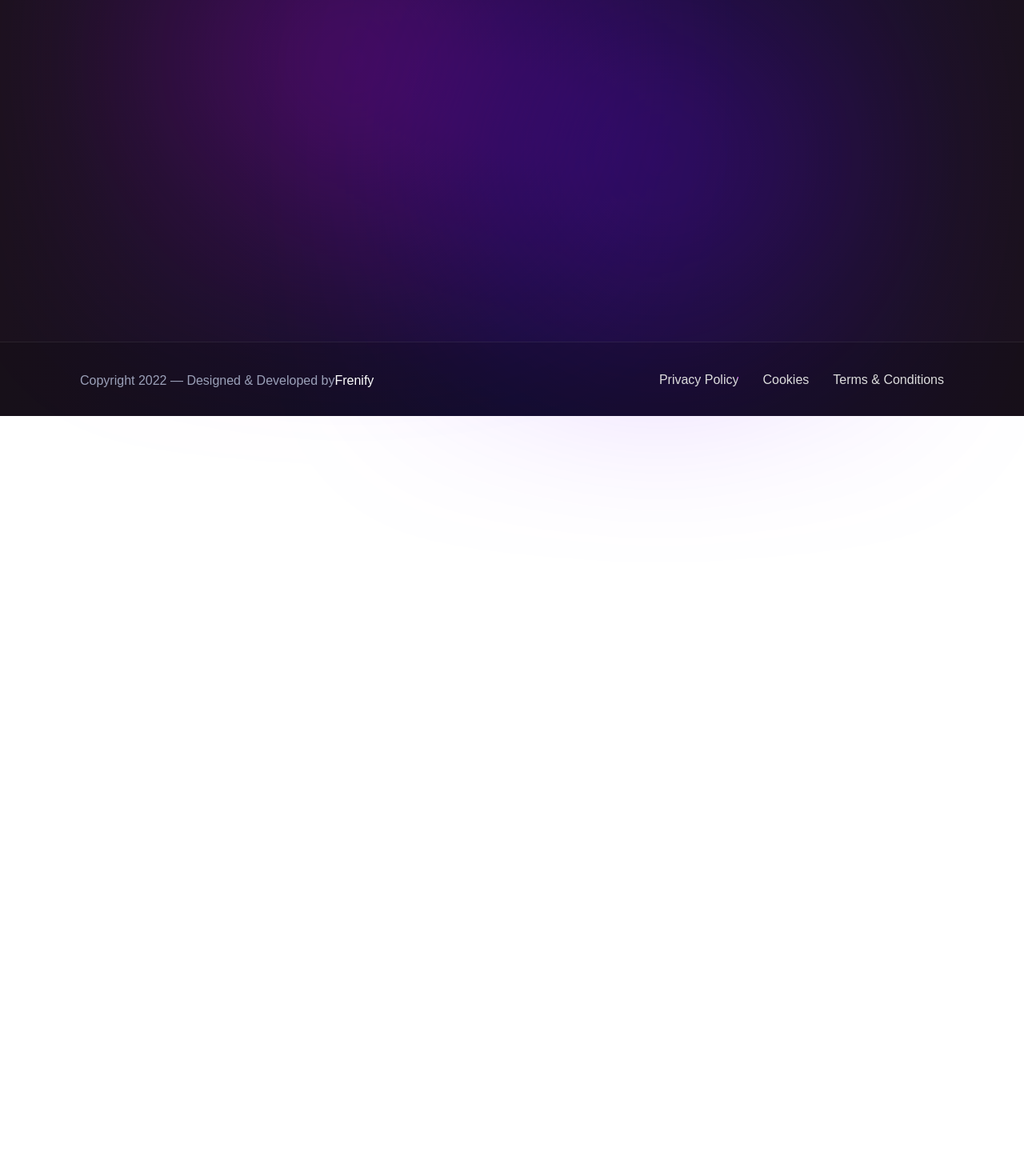
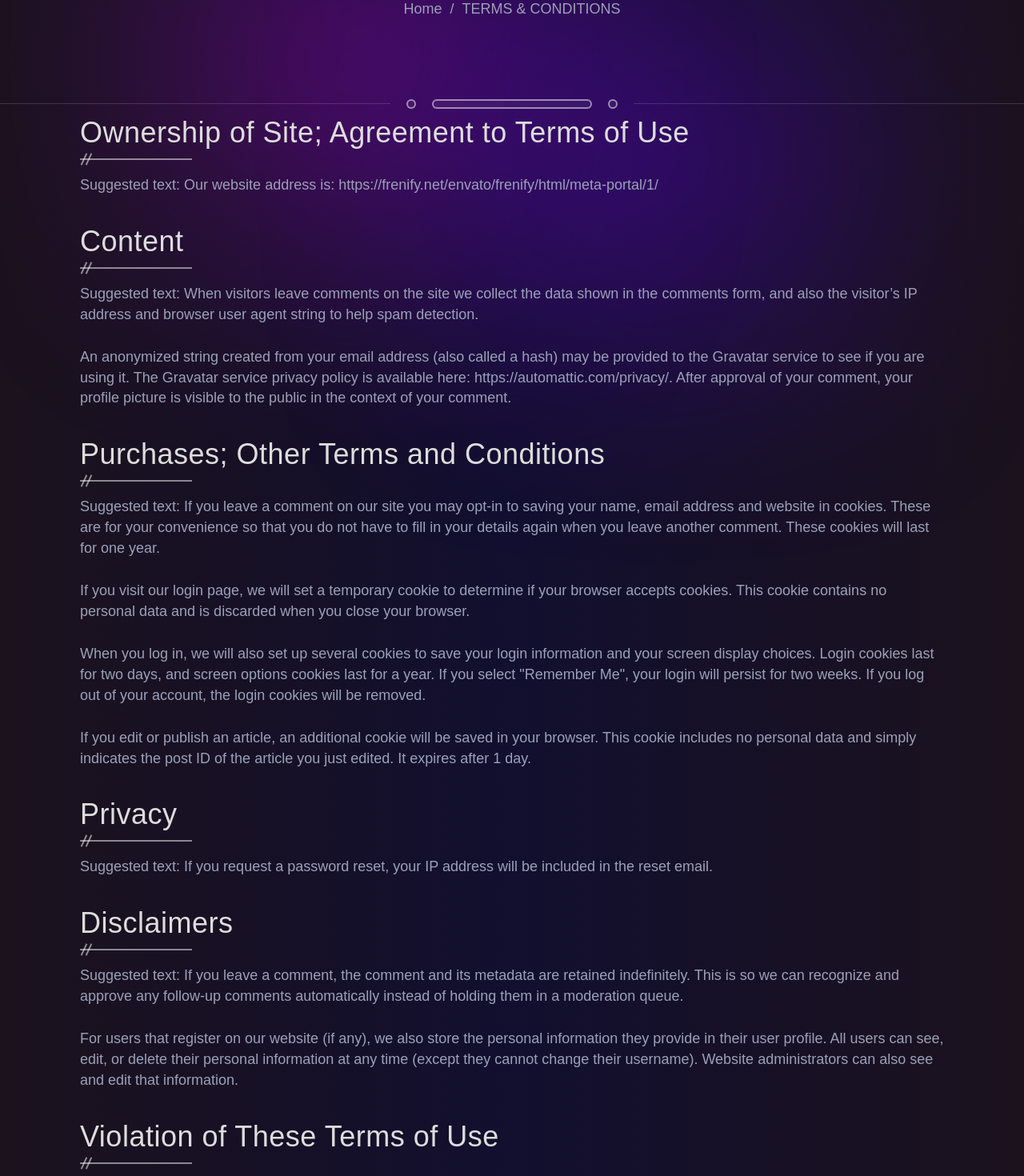
Before and after one commit to Codevixens-Band-3-General-Project/Meta-Portal-Website-Team-14, a React (Create React App) app: page /terms-conditions in a window 1280 px wide. Shown: the part 280-1750 px from the top of the page at 80% size. Before the commit the page ends 800 px from the top, so only its background shows below. Built offline with nearby package versions, Linux system fonts and the light colour scheme.

Commit message:
terms and conditions

```diff
--- a/src/App.js
+++ b/src/App.js
@@ -15,6 +15,7 @@ import PageTitle from "./component/PageTitle/PageTitle";
 import SectionDivider from "./component/SectionDivider/SectionDivider";
 import Cookies from "./component/Cookies/Cookies";
 import Privacy from "./component/Privacy/Privacy";
+import Terms_Conditions from "./component/Terms-Conditions/Terms-Conditions";
 
 function App() {
   const [walletConnected, IsConnected] = useState(false);
@@ -60,6 +61,16 @@ function App() {
                 </>
               }
             />
+            <Route
+              path="/terms-conditions"
+              element={
+                <>
+                  <PageTitle title="TERMS & CONDITIONS" />
+                  <SectionDivider />
+                  <Terms_Conditions />
+                </>
+              }
+            />
           </Routes>
           <Footer />
         </div>
--- a/src/component/Left_sidebar/LeftSidebar.js
+++ b/src/component/Left_sidebar/LeftSidebar.js
@@ -324,7 +324,7 @@ export default function LeftSidebar() {
                         </Link>
                       </li>
                       <li>
-                        <Link href="terms-conditions.html">
+                        <Link to="/terms-conditions">
                           <span className="creative_link">
                             Terms &amp; Conditions
                           </span>
--- /dev/null
+++ b/src/component/Terms-Conditions/Terms-Conditions.js
@@ -0,0 +1,71 @@
+import QuestionUnderline from "../QuestionUnderline/QuestionUnderline";
+
+export default function Terms_Conditions() {
+  const data = [
+    {
+      question: "Ownership of Site; Agreement to Terms of Use",
+      text: [
+        "Suggested text: Our website address is: https://frenify.net/envato/frenify/html/meta-portal/1/",
+      ],
+    },
+    {
+      question: "Content",
+      text: [
+        "Suggested text: When visitors leave comments on the site we collect the data shown in the comments form, and also the visitor’s IP address and browser user agent string to help spam detection.",
+        "An anonymized string created from your email address (also called a hash) may be provided to the Gravatar service to see if you are using it. The Gravatar service privacy policy is available here: https://automattic.com/privacy/. After approval of your comment, your profile picture is visible to the public in the context of your comment.",
+      ],
+    },
+    {
+      question: "Purchases; Other Terms and Conditions",
+      text: [
+        "Suggested text: If you leave a comment on our site you may opt-in to saving your name, email address and website in cookies. These are for your convenience so that you do not have to fill in your details again when you leave another comment. These cookies will last for one year.",
+        "If you visit our login page, we will set a temporary cookie to determine if your browser accepts cookies. This cookie contains no personal data and is discarded when you close your browser.",
+        'When you log in, we will also set up several cookies to save your login information and your screen display choices. Login cookies last for two days, and screen options cookies last for a year. If you select "Remember Me", your login will persist for two weeks. If you log out of your account, the login cookies will be removed.',
+        "If you edit or publish an article, an additional cookie will be saved in your browser. This cookie includes no personal data and simply indicates the post ID of the article you just edited. It expires after 1 day.",
+      ],
+    },
+    {
+      question: "Privacy",
+      text: [
+        "Suggested text: If you request a password reset, your IP address will be included in the reset email.",
+      ],
+    },
+    {
+      question: "Disclaimers",
+      text: [
+        "Suggested text: If you leave a comment, the comment and its metadata are retained indefinitely. This is so we can recognize and approve any follow-up comments automatically instead of holding them in a moderation queue.",
+        "For users that register on our website (if any), we also store the personal information they provide in their user profile. All users can see, edit, or delete their personal information at any time (except they cannot change their username). Website administrators can also see and edit that information.",
+      ],
+    },
+    {
+      question: "Violation of These Terms of Use",
+      text: [
+        "Suggested text: If you have an account on this site, or have left comments, you can request to receive an exported file of the personal data we hold about you, including any data you have provided to us. You can also request that we erase any personal data we hold about you. This does not include any data we are obliged to keep for administrative, legal, or security purposes",
+      ],
+    },
+    {
+      question: "Miscellaneous",
+      text: [
+        "Suggested text: Visitor comments may be checked through an automated spam detection service.",
+      ],
+    },
+  ];
+
+  const Items = data.map((element) => {
+    return (
+      <QuestionUnderline
+        key={element.question}
+        Question={element.question}
+        p={element.text.map((p) => {
+          return <p key={p}>{p}</p>;
+        })}
+      />
+    );
+  });
+
+  return (
+    <div className="metaportal_fn_privacy">
+      <div className="container small">{Items}</div>
+    </div>
+  );
+}
```
